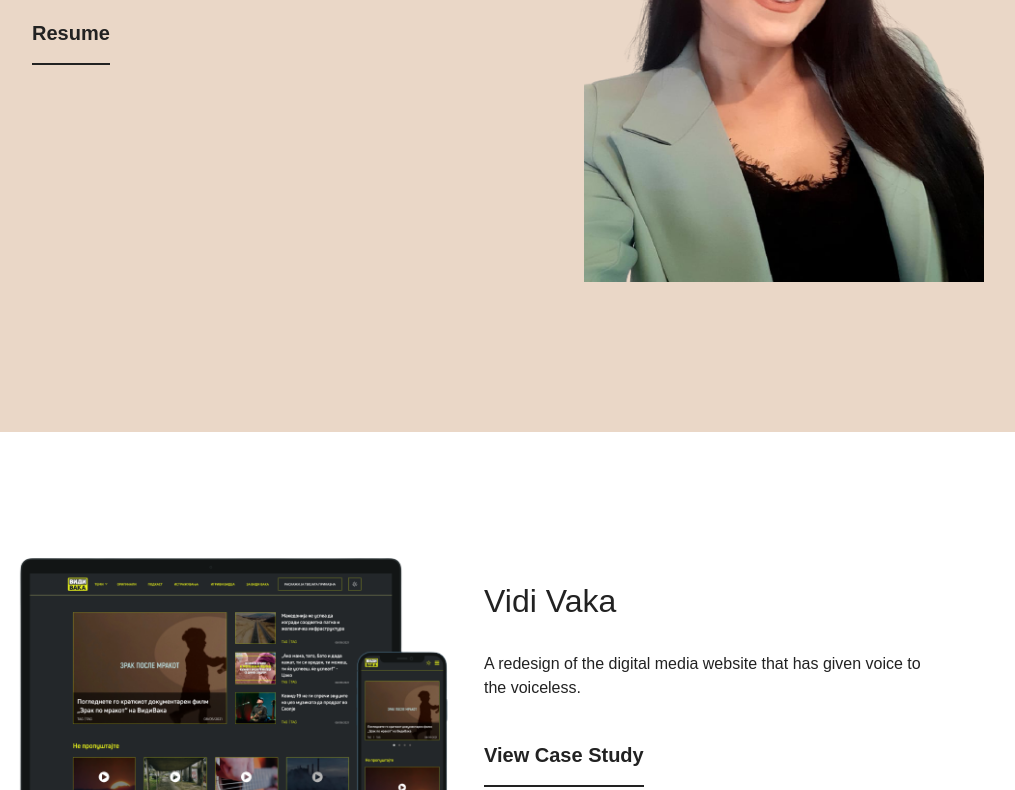
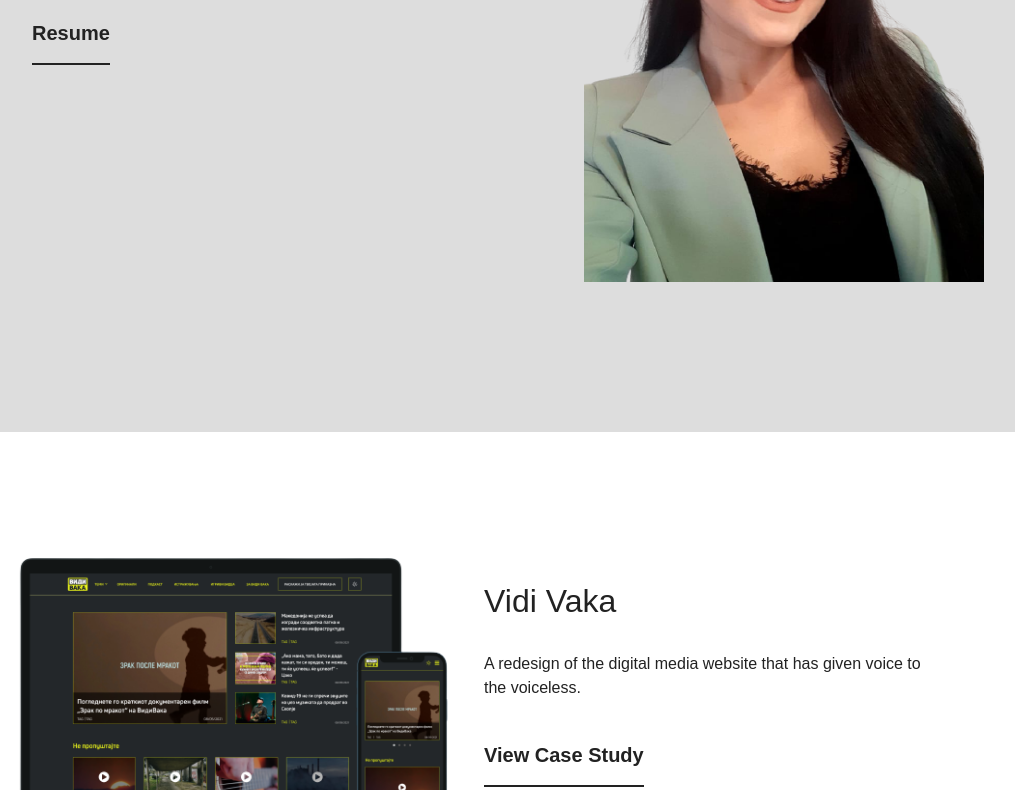
Before and after one commit to OBojchevska/portfolio, a plain HTML site: page index.html in a window 1280 px wide. Shown: the part 368-1158 px from the top of the page, without its empty margins (156-1171 px from the left). Drawn offline with nearby package versions, Linux system fonts and the light colour scheme.

Commit message:
Fonts
Desktop Final version

```diff
--- a/css/main.css
+++ b/css/main.css
@@ -1,17 +1,14 @@
-
 body{
 
-    font-family:Arial, Helvetica, sans-serif;
+    font-family: 'Poppins', sans-serif;
 }
 
 
 
 #hero {
-    /* background-color:  #DDDDDD; */
+    background-color:  #DDDDDD;
 
-   /* background-color: #708a8a; */
-   /* background-color: #608b8b; */
-background-color: #EAD7C7;
+
 
     width: 100%;
     height: 100vh;
--- a/index.html
+++ b/index.html
@@ -89,7 +89,7 @@
         </div>
 
         <div class="row">
-            <div class="col-sm-6 ProektSlika">
+            <div class="col-sm-6 ProektSlika" id="Shumm">
                 <img src="Images/ShumSliki/Desktop.png" width="500">
             </div>
             <div class="col-6 ProjectName">
```
